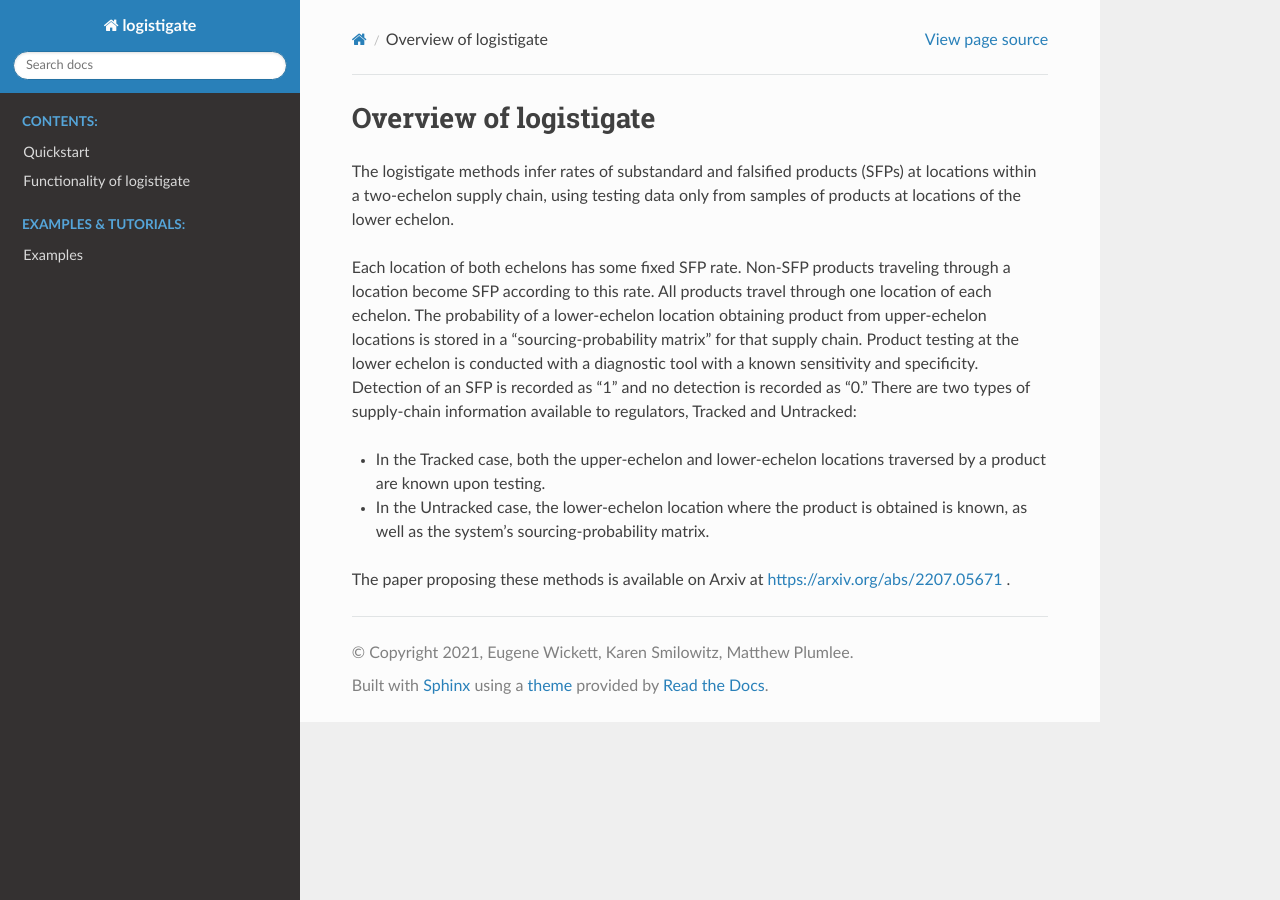
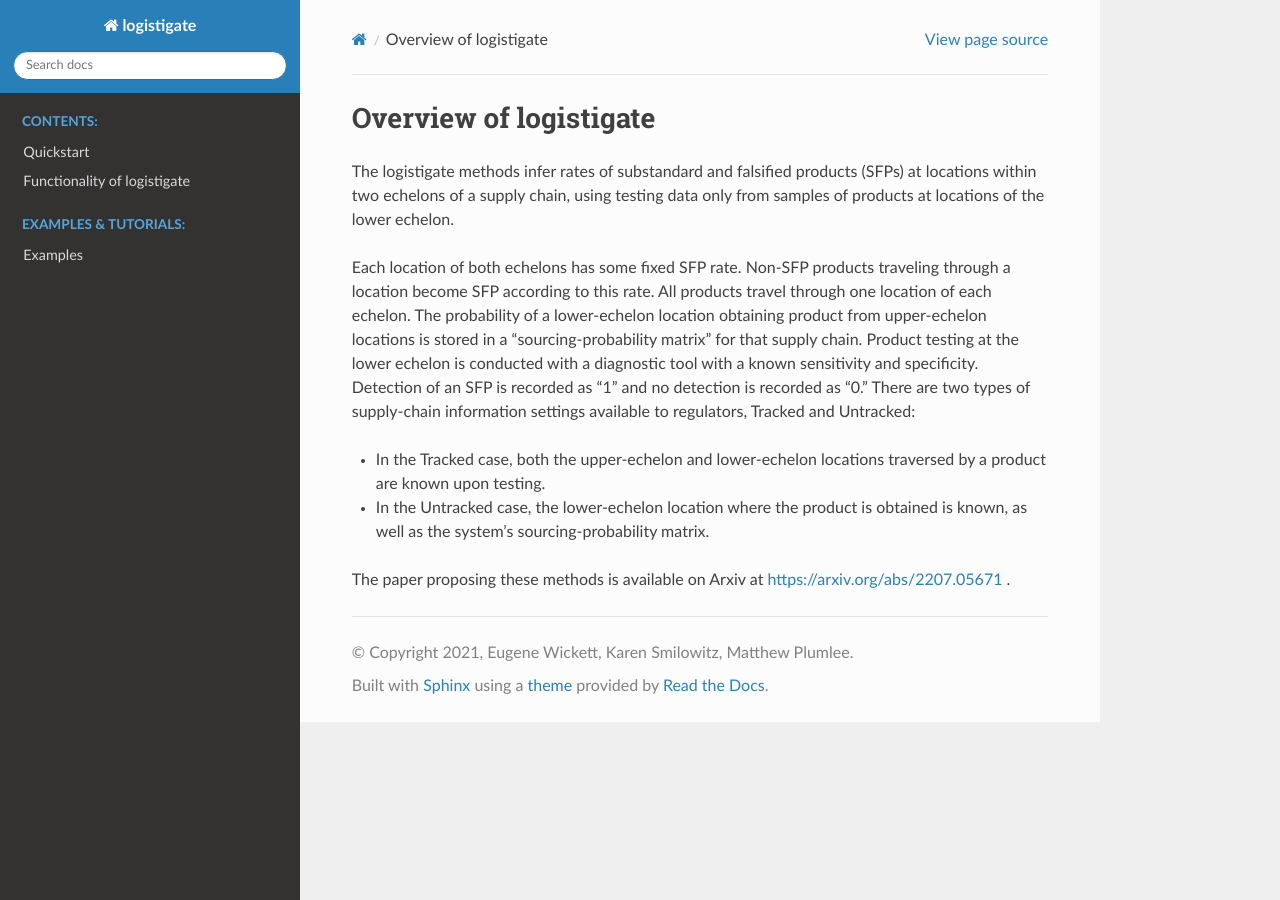
Before and after one commit to eugenewickett/logistigate, a Sphinx documentation site: the page built from docs/README.rst, in a window 1280 px wide. Built offline with Sphinx 7.4.7 and the Read the Docs theme 2.0.0, drawn with Linux system fonts in a browser that asks for light colours.

Commit message:
dox update

```diff
--- a/docs/README.rst
+++ b/docs/README.rst
@@ -1,7 +1,7 @@
 Overview of logistigate
 -----------------------
 The logistigate methods infer rates of substandard and
-falsified products (SFPs) at locations within a two-echelon
+falsified products (SFPs) at locations within two echelons of a
 supply chain, using testing data only from samples of products
 at locations of the lower echelon.
 
@@ -17,7 +17,7 @@ Product testing at the lower echelon is conducted with
 a diagnostic tool with a known sensitivity and specificity.
 Detection of an SFP is recorded as "1" and no detection is
 recorded as "0."
-There are two types of supply-chain information available
+There are two types of supply-chain information settings available
 to regulators, Tracked and Untracked:
 
 * In the Tracked case, both the upper-echelon and lower-echelon locations traversed by a product are known upon testing.
```
Also changed, not shown: README.md (+1 -1 lines).
